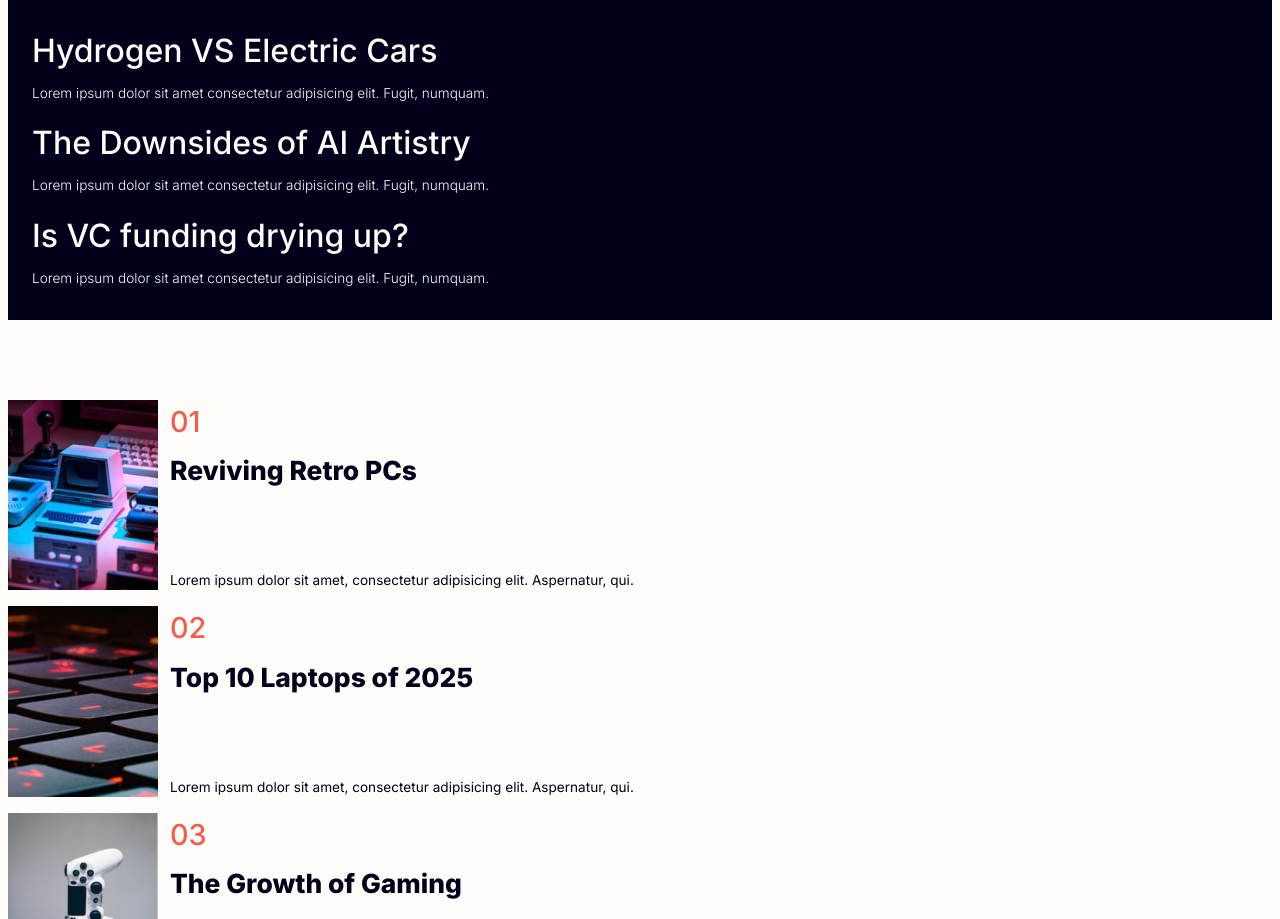
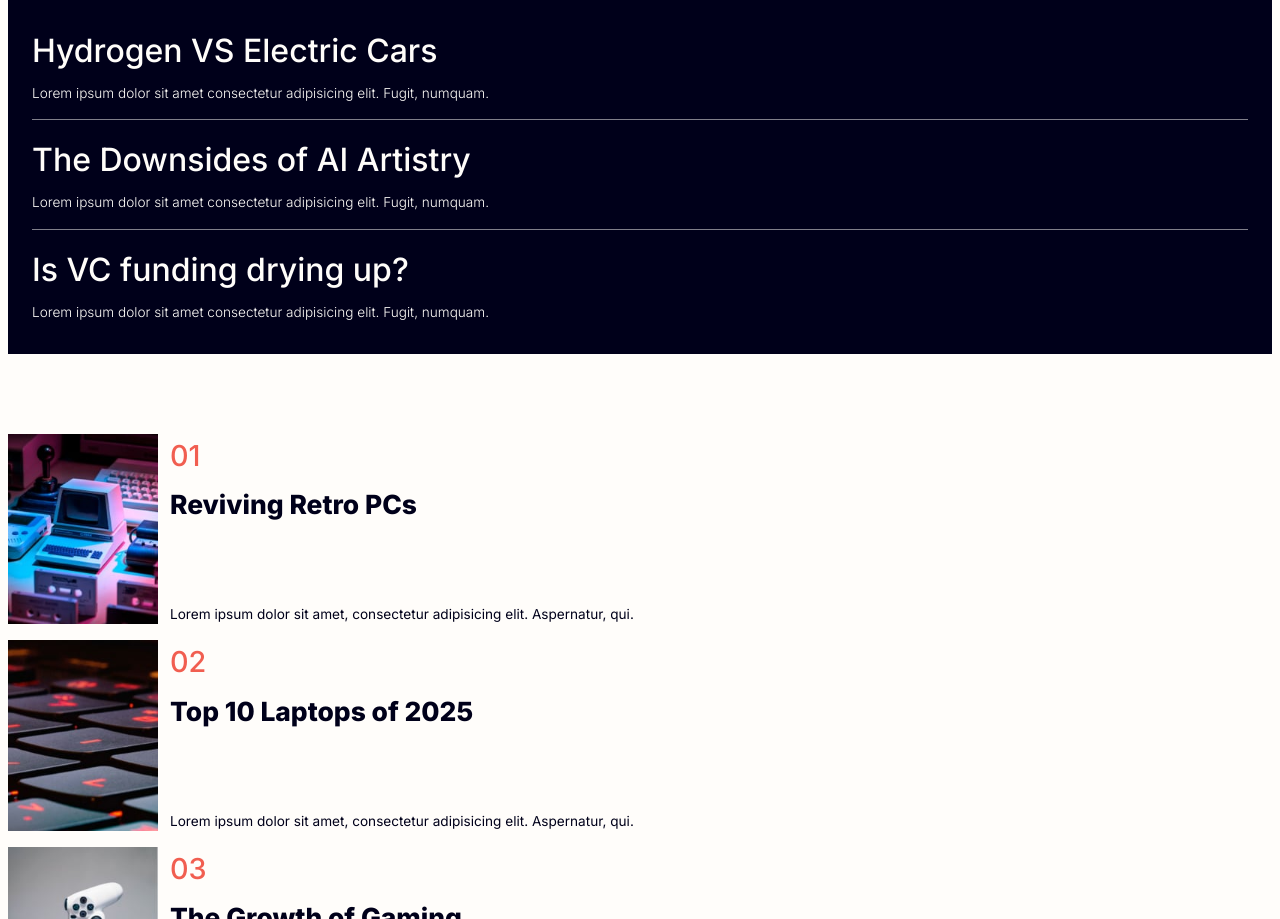
Before and after one commit to LukCen/WhisperNews, a Vue app: page / in a window 1280 px wide. Shown: the part 1490-2409 px from the top of the page. Built offline with nearby package versions, Linux system fonts and the light colour scheme.

Commit message:
separators added to GridMain list items

```diff
--- a/src/components/GridMain.vue
+++ b/src/components/GridMain.vue
@@ -32,10 +32,12 @@
           <h3 class="font-medium">Hydrogen VS Electric Cars</h3>
           <p class="font-light">Lorem ipsum dolor sit amet consectetur adipisicing elit. Fugit, numquam.</p>
         </li>
+        <hr class="bg-white opacity-50">
         <li class="subarticle_block flex flex-col gap-2">
           <h3 class="font-medium">The Downsides of AI Artistry</h3>
           <p class="font-light">Lorem ipsum dolor sit amet consectetur adipisicing elit. Fugit, numquam.</p>
         </li>
+        <hr class="bg-white opacity-50">
         <li class="subarticle_block flex flex-col gap-2">
           <h3 class="font-medium">Is VC funding drying up?</h3>
           <p class="font-light">Lorem ipsum dolor sit amet consectetur adipisicing elit. Fugit, numquam.</p>
```
